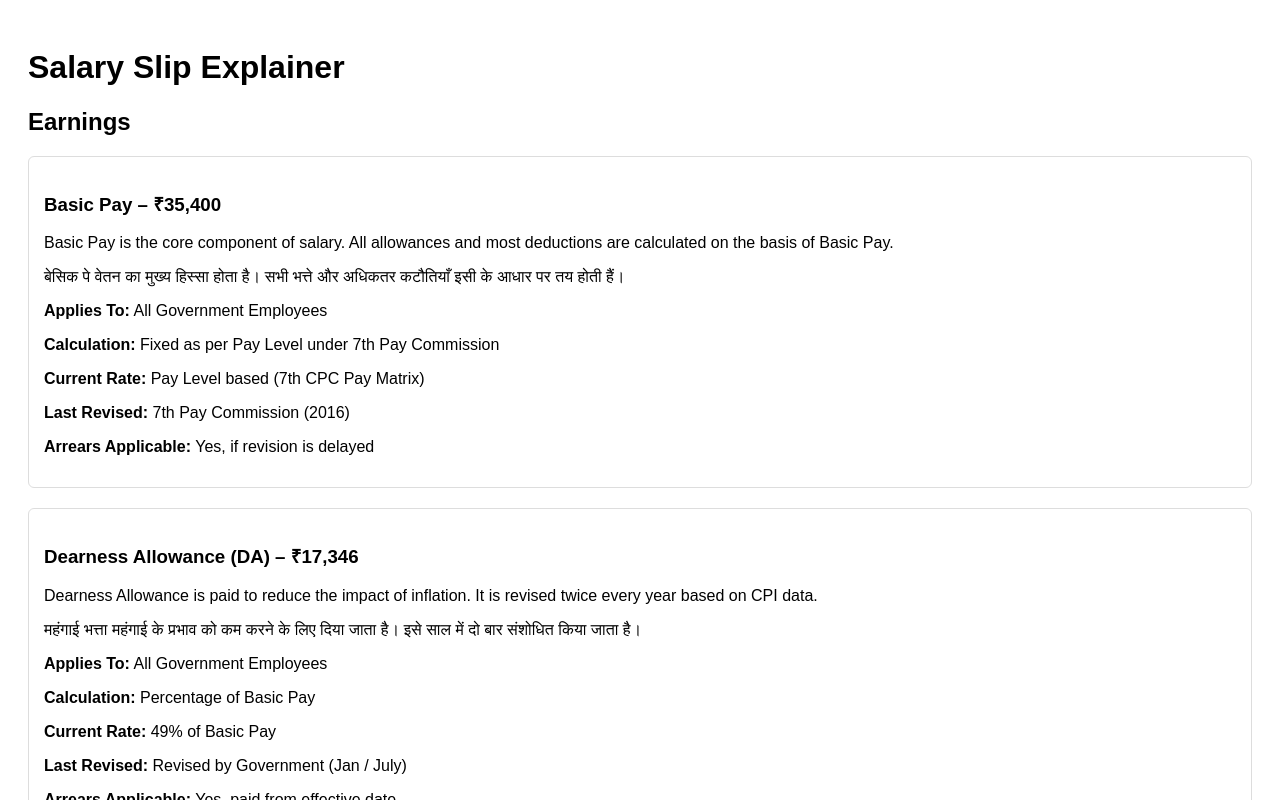
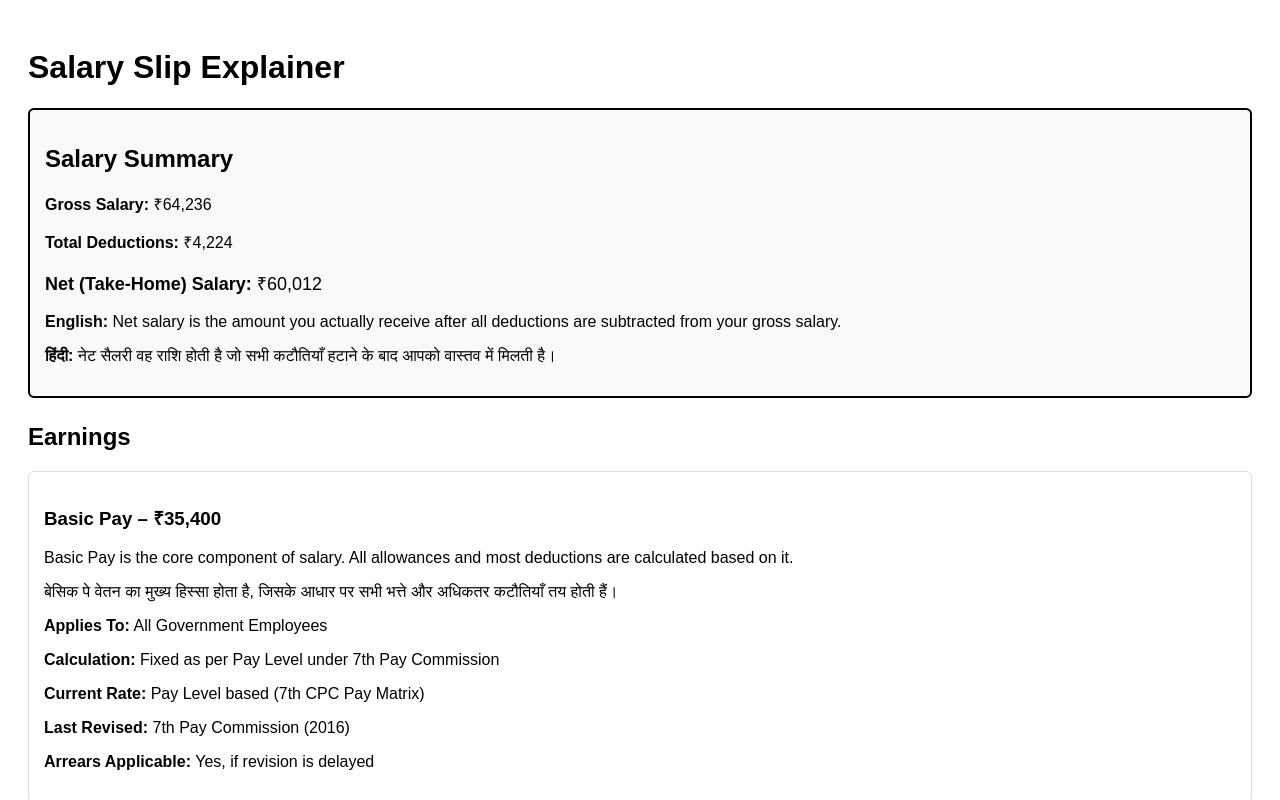
Before and after one commit to salarysamjho/salary-slip-explainer-v1, a Next.js app: page / in a window 1280 px wide. Shown: the top 800 px of the page. Built offline with nearby package versions, Linux system fonts and the light colour scheme.

Commit message:
Update page.tsx

```diff
--- a/app/page.tsx
+++ b/app/page.tsx
@@ -6,35 +6,37 @@ export default function HomePage() {
       title: "Basic Pay",
       amount: "₹35,400",
       explanationEn:
-        "Basic Pay is the core component of salary. All allowances and most deductions are calculated on the basis of Basic Pay.",
+        "Basic Pay is the core component of salary. All allowances and most deductions are calculated based on it.",
       explanationHi:
-        "बेसिक पे वेतन का मुख्य हिस्सा होता है। सभी भत्ते और अधिकतर कटौतियाँ इसी के आधार पर तय होती हैं।",
+        "बेसिक पे वेतन का मुख्य हिस्सा होता है, जिसके आधार पर सभी भत्ते और अधिकतर कटौतियाँ तय होती हैं।",
       appliesTo: "All Government Employees",
       calculation: "Fixed as per Pay Level under 7th Pay Commission",
       currentRate: "Pay Level based (7th CPC Pay Matrix)",
       lastRevised: "7th Pay Commission (2016)",
       arrears: "Yes, if revision is delayed",
-      orderLink: null, // no GO link for basic pay
+      orderLink: null,
     },
     {
       title: "Dearness Allowance (DA)",
       amount: "₹17,346",
       explanationEn:
-        "Dearness Allowance is paid to reduce the impact of inflation. It is revised twice every year based on CPI data.",
+        "Dearness Allowance is paid to offset the impact of inflation and is revised twice every year.",
       explanationHi:
-        "महंगाई भत्ता महंगाई के प्रभाव को कम करने के लिए दिया जाता है। इसे साल में दो बार संशोधित किया जाता है।",
+        "महंगाई भत्ता महंगाई के प्रभाव को कम करने के लिए दिया जाता है और साल में दो बार संशोधित किया जाता है।",
       appliesTo: "All Government Employees",
       calculation: "Percentage of Basic Pay",
       currentRate: "49% of Basic Pay",
       lastRevised: "Revised by Government (Jan / July)",
       arrears: "Yes, paid from effective date",
-      orderLink: "https://egazette.nic.in/", // premium locked
+      orderLink: "https://egazette.nic.in/",
     },
     {
       title: "House Rent Allowance (HRA)",
       amount: "₹7,890",
-      explanationEn: "HRA helps employees meet house rent expenses.",
-      explanationHi: "एचआरए कर्मचारियों को घर का किराया चुकाने में मदद करता है।",
+      explanationEn:
+        "HRA helps employees meet house rent expenses.",
+      explanationHi:
+        "एचआरए कर्मचारियों को घर का किराया चुकाने में मदद करता है।",
       appliesTo: "Employees not using government accommodation",
       calculation: "Percentage of Basic Pay (+ DA in some cases)",
       currentRate: "8% / 16% / 24% depending on city category",
@@ -45,8 +47,10 @@ export default function HomePage() {
     {
       title: "Transport Allowance",
       amount: "₹3,600",
-      explanationEn: "Transport Allowance covers daily commuting expenses.",
-      explanationHi: "ट्रांसपोर्ट अलाउंस रोज़ाना आने-जाने के खर्च के लिए दिया जाता है।",
+      explanationEn:
+        "Transport Allowance covers daily commuting expenses.",
+      explanationHi:
+        "ट्रांसपोर्ट अलाउंस रोज़ाना आने-जाने के खर्च के लिए दिया जाता है।",
       appliesTo: "Most Government Employees",
       calculation: "Fixed amount based on Pay Level",
       currentRate: "₹1,800 – ₹7,200 + DA",
@@ -75,8 +79,10 @@ export default function HomePage() {
     {
       title: "Professional Tax",
       amount: "₹200",
-      explanationEn: "Professional tax is levied by state governments.",
-      explanationHi: "प्रोफेशनल टैक्स राज्य सरकार द्वारा लगाया जाता है।",
+      explanationEn:
+        "Professional tax is levied by state governments.",
+      explanationHi:
+        "प्रोफेशनल टैक्स राज्य सरकार द्वारा लगाया जाता है।",
       appliesTo: "State-specific",
       calculation: "Fixed slab as per state law",
       lastRevised: "State Government Notification",
@@ -85,9 +91,53 @@ export default function HomePage() {
     },
   ];
 
+  // --- Step 11: Salary Calculations ---
+  const parseAmount = (value: string) =>
+    Number(value.replace(/[₹,]/g, ""));
+
+  const grossSalary = earnings.reduce(
+    (sum, item) => sum + parseAmount(item.amount),
+    0
+  );
+
+  const totalDeductions = deductions.reduce(
+    (sum, item) => sum + parseAmount(item.amount),
+    0
+  );
+
+  const netSalary = grossSalary - totalDeductions;
+
   return (
     <main style={{ padding: "20px", fontFamily: "Arial, sans-serif" }}>
       <h1>Salary Slip Explainer</h1>
+
+      {/* SALARY SUMMARY */}
+      <div
+        style={{
+          border: "2px solid #000",
+          padding: "15px",
+          marginBottom: "25px",
+          borderRadius: "6px",
+          backgroundColor: "#f9f9f9",
+        }}
+      >
+        <h2>Salary Summary</h2>
+
+        <p><b>Gross Salary:</b> ₹{grossSalary.toLocaleString()}</p>
+        <p><b>Total Deductions:</b> ₹{totalDeductions.toLocaleString()}</p>
+        <p style={{ fontSize: "18px" }}>
+          <b>Net (Take-Home) Salary:</b> ₹{netSalary.toLocaleString()}
+        </p>
+
+        <p>
+          <b>English:</b> Net salary is the amount you actually receive after
+          all deductions are subtracted from your gross salary.
+        </p>
+        <p>
+          <b>हिंदी:</b> नेट सैलरी वह राशि होती है जो सभी कटौतियाँ हटाने के बाद
+          आपको वास्तव में मिलती है।
+        </p>
+      </div>
 
       {/* EARNINGS */}
       <h2>Earnings</h2>
@@ -101,9 +151,7 @@ export default function HomePage() {
             borderRadius: "6px",
           }}
         >
-          <h3>
-            {item.title} – {item.amount}
-          </h3>
+          <h3>{item.title} – {item.amount}</h3>
 
           <p>{item.explanationEn}</p>
           <p>{item.explanationHi}</p>
@@ -141,9 +189,7 @@ export default function HomePage() {
             borderRadius: "6px",
           }}
         >
-          <h3>
-            {item.title} – {item.amount}
-          </h3>
+          <h3>{item.title} – {item.amount}</h3>
 
           <p>{item.explanationEn}</p>
           <p>{item.explanationHi}</p>
```
